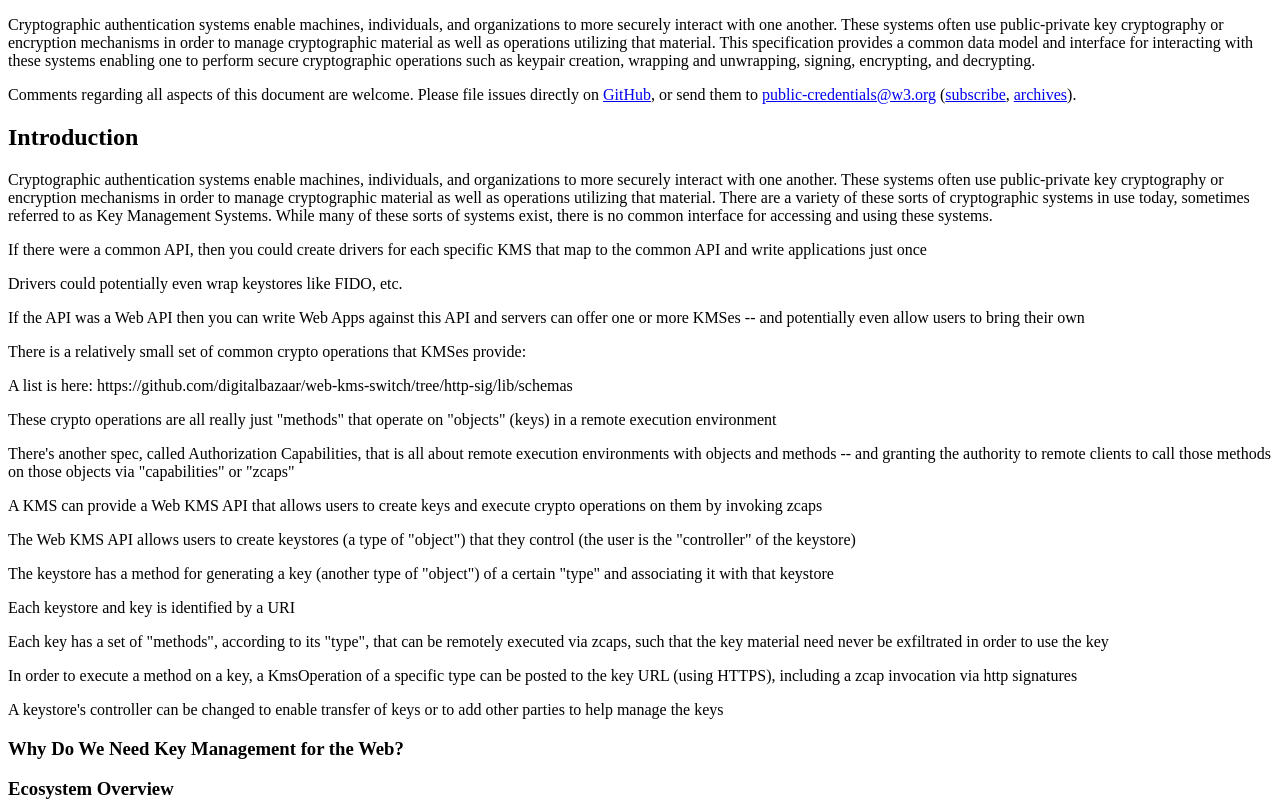
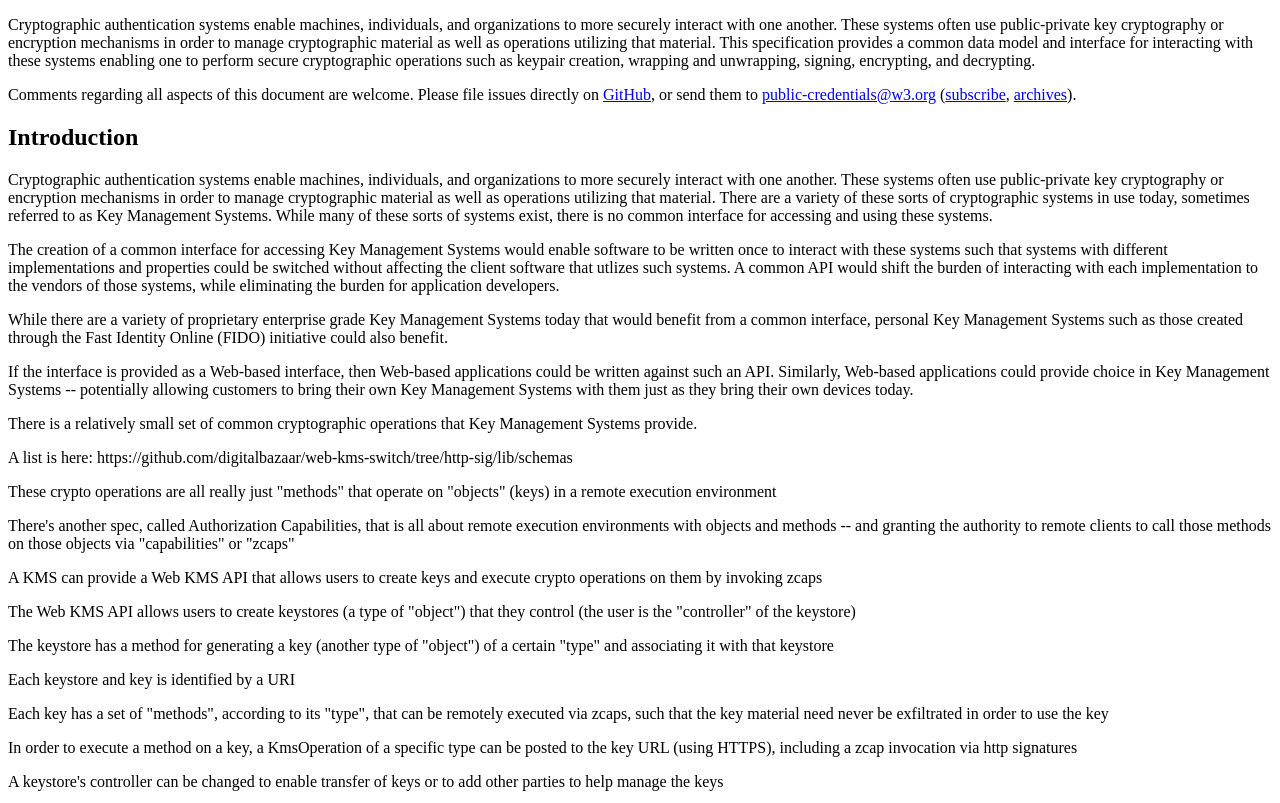
Before and after one commit to w3c-ccg/webkms, a plain HTML site: page index.html in a window 1280 px wide. Shown: the top 803 px of the page. Drawn offline with Linux system fonts and the light colour scheme; a script that the page names is missing.

Commit message:
Expand on introduction.

```diff
--- a/index.html
+++ b/index.html
@@ -138,16 +138,29 @@ referred to as Key Management Systems. While many of these sorts of systems
 exist, there is no common interface for accessing and using these systems.
       </p>
       <p>
-If there were a common API, then you could create drivers for each specific KMS that map to the common API and write applications just once
+The creation of a common interface for accessing Key Management Systems would
+enable software to be written once to interact with these systems such that
+systems with different implementations and properties could be switched
+without affecting the client software that utlizes such systems. A common API
+would shift the burden of interacting with each implementation to the vendors
+of those systems, while eliminating the burden for application developers.
       </p>
       <p>
-Drivers could potentially even wrap keystores like FIDO, etc.
+While there are a variety of proprietary enterprise grade Key Management Systems today
+that would benefit from a common interface, personal Key Management Systems
+such as those created through the Fast Identity Online (FIDO) initiative could
+also benefit.
       </p>
       <p>
-If the API was a Web API then you can write Web Apps against this API and servers can offer one or more KMSes -- and potentially even allow users to bring their own
+If the interface is provided as a Web-based interface, then Web-based
+applications could be written against such an API. Similarly, Web-based
+applications could provide choice in Key Management Systems -- potentially
+allowing customers to bring their own Key Management Systems with them just as
+they bring their own devices today.
       </p>
       <p>
-There is a relatively small set of common crypto operations that KMSes provide:
+There is a relatively small set of common cryptographic operations that Key
+Management Systems provide.
       </p>
       <p>
 A list is here: https://github.com/digitalbazaar/web-kms-switch/tree/http-sig/lib/schemas
```
